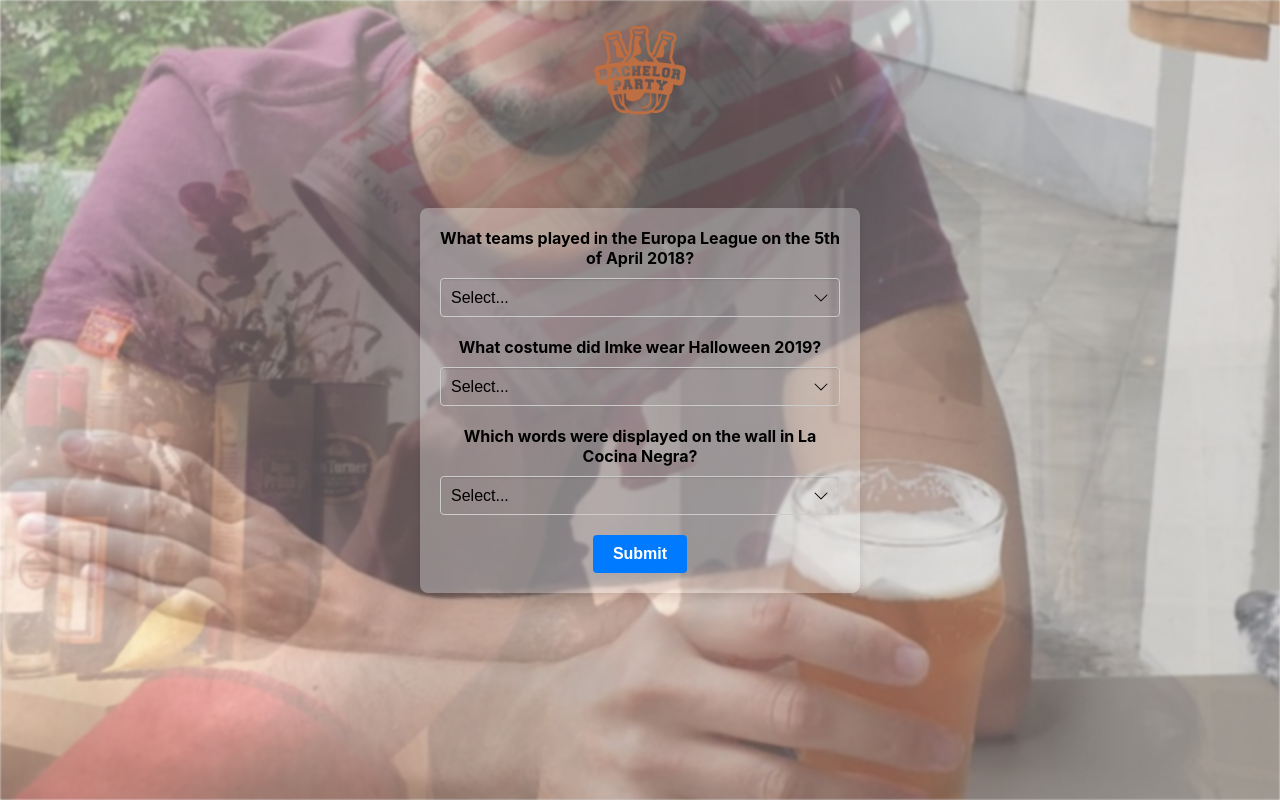
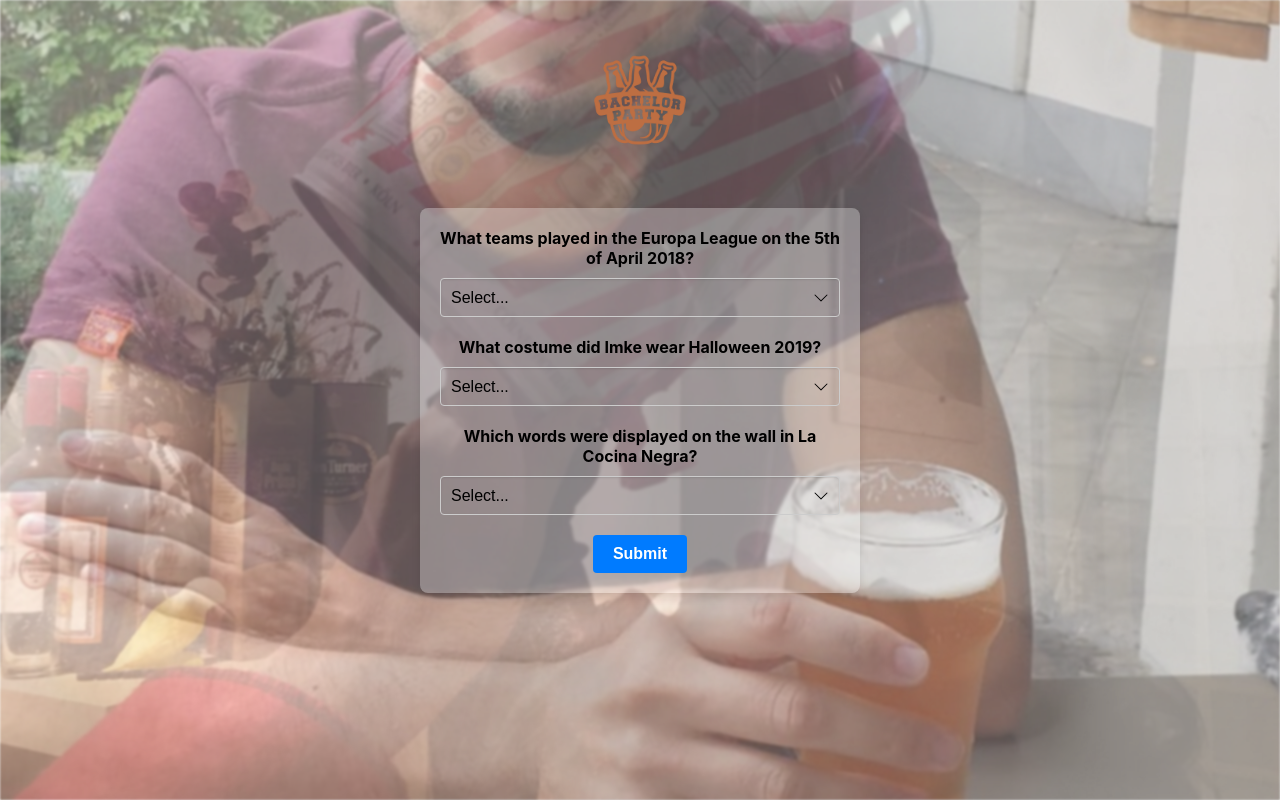
Before and after one commit to emuellen/piccillis-bachelor-bash, a React (Create React App) app: page / in a window 1280 px wide. Built offline with nearby package versions, Linux system fonts and the light colour scheme.

Commit message:
Move logo a bit lower

```diff
--- a/src/VideoSelector.css
+++ b/src/VideoSelector.css
@@ -13,7 +13,7 @@ body {
 
 .logo {
   position: absolute;
-  top: 20px;
+  top: 50px;
   left: 50%;
   transform: translateX(-50%);
   z-index: 2;
```
